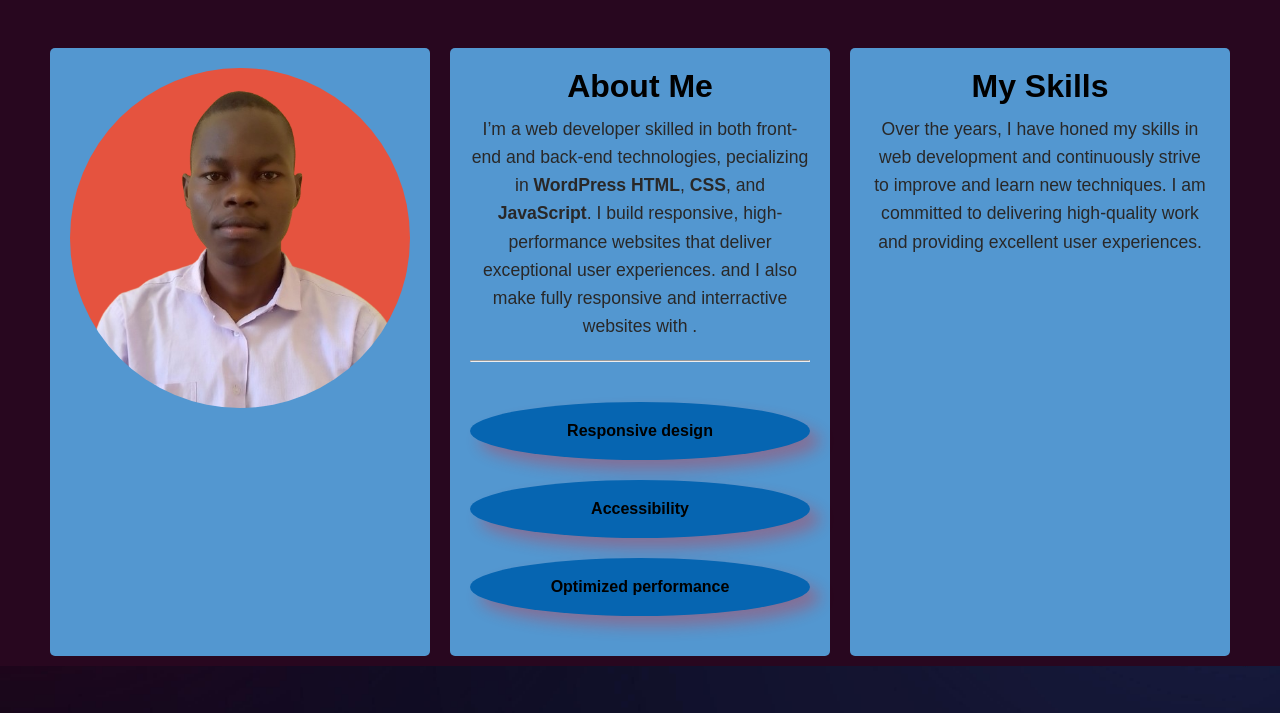
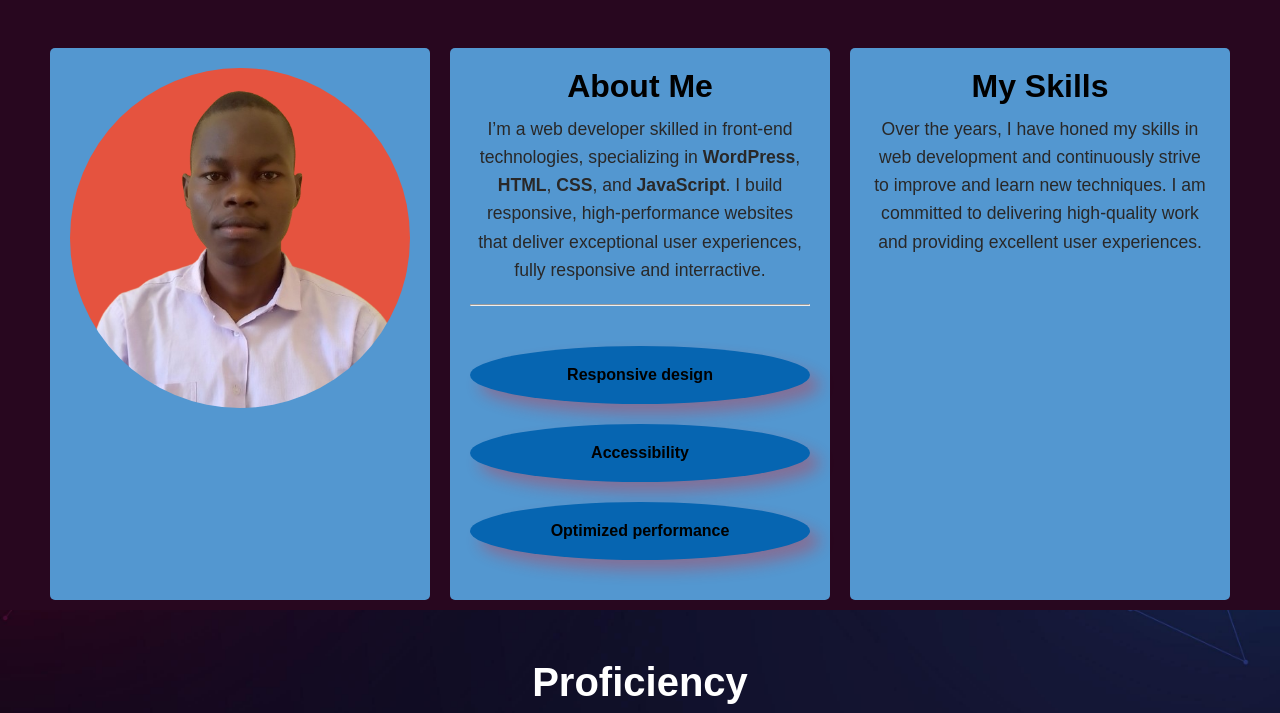
Before and after one commit to SamsonElimLotini/Portfolio, a plain HTML site: page index.html in a window 1280 px wide. Shown: the part 992-1705 px from the top of the page. Drawn offline with nearby package versions, Linux system fonts and the light colour scheme.

Commit message:
personal statement update

```diff
--- a/index.html
+++ b/index.html
@@ -60,10 +60,11 @@
             <div class="about-item">
                 <h2>About Me</h2>
                 <p>
-                    I’m a web developer skilled in both front-end and back-end technologies,
-                    pecializing in <strong>WordPress</strong> <strong>HTML</strong>,  <strong>CSS</strong>, and <strong>JavaScript</strong>. I build responsive,
-                    high-performance websites that deliver exceptional user experiences.  and
-                     I also make fully responsive and interractive websites with .
+                    I’m a web developer skilled in front-end technologies,
+                    specializing in <strong>WordPress</strong>, <strong>HTML</strong>,
+                    <strong>CSS</strong>, and <strong>JavaScript</strong>.
+                    I build responsive, high-performance websites that deliver
+                     exceptional user experiences, fully responsive and interractive.
                 </p>
 
                 <hr class="line">
```
